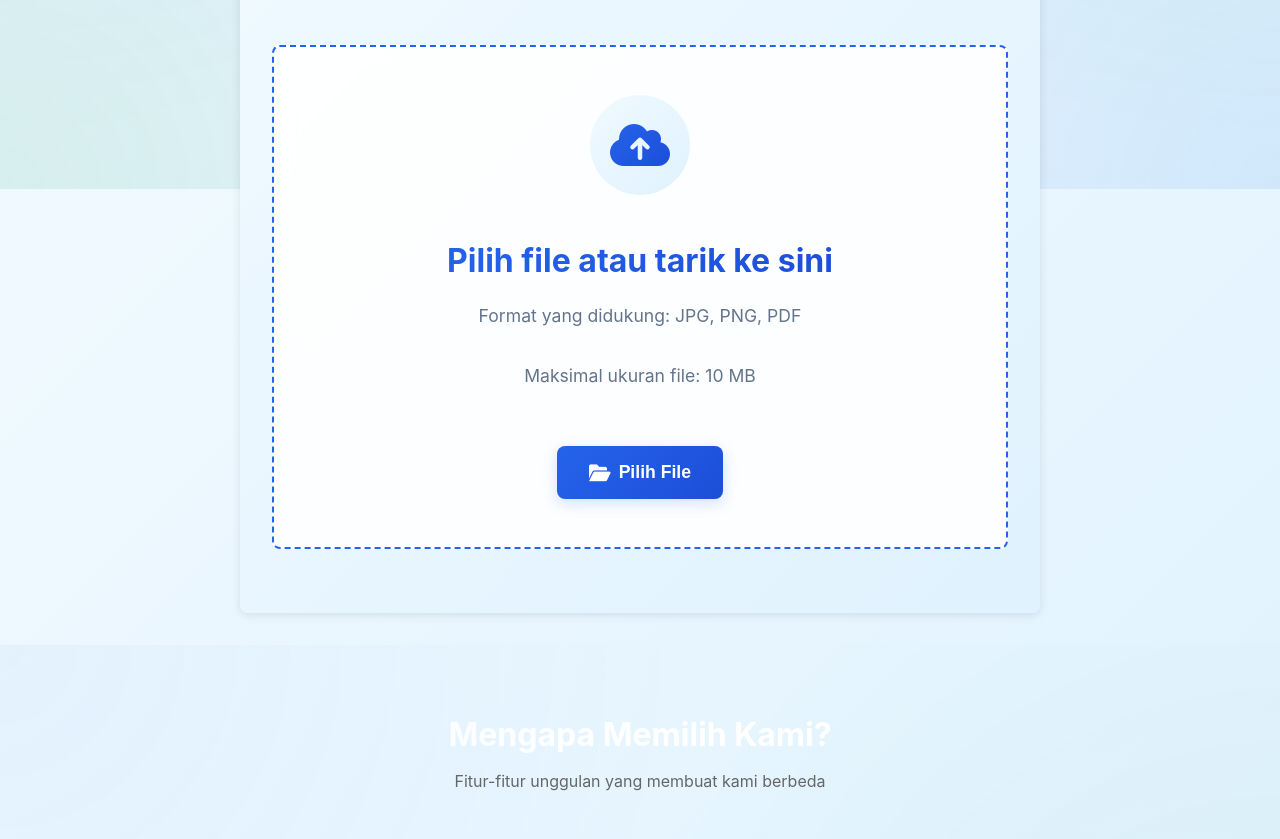
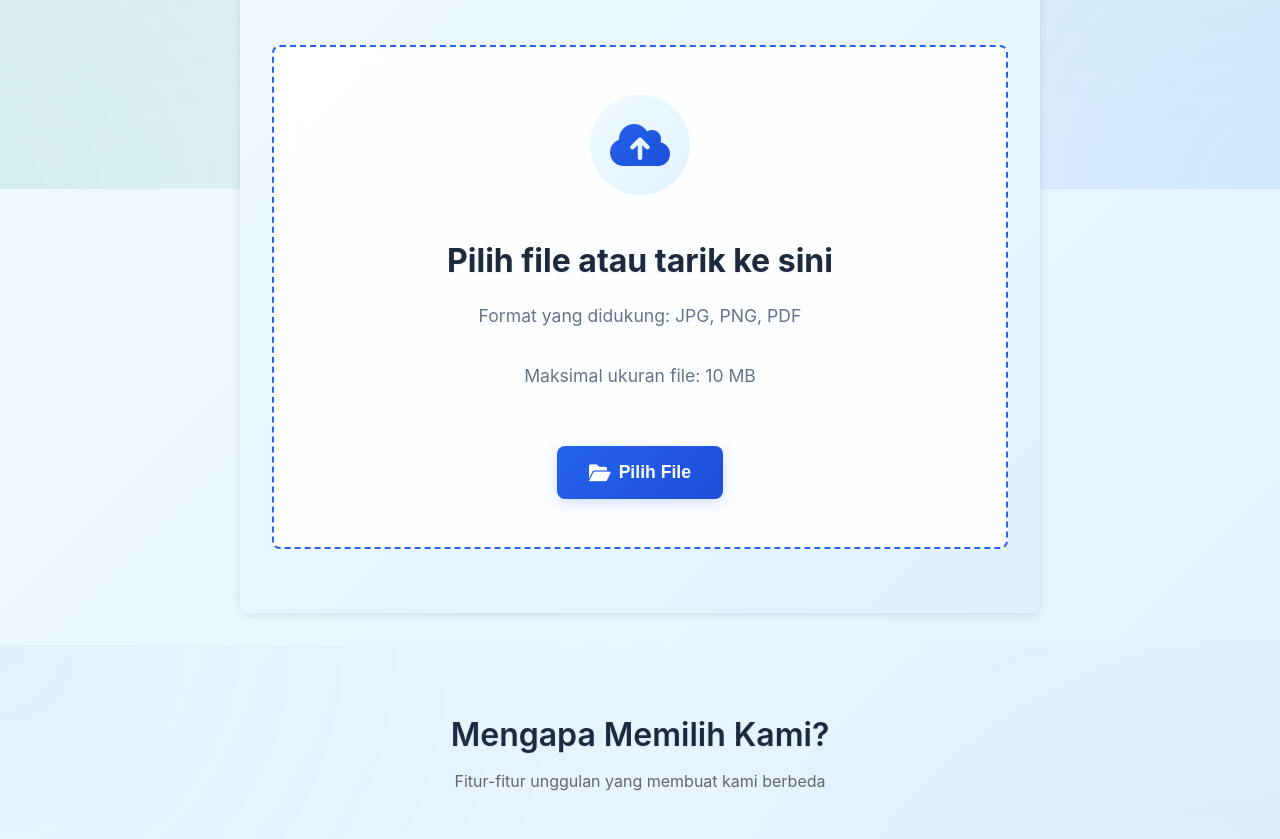
Before and after one commit to kayshallvy/web-compress-kaysha, a plain HTML site: page index.html in a window 1280 px wide. Shown: the part 611-1450 px from the top of the page. Drawn offline with Linux system fonts and the light colour scheme.

Commit message:
Update isi website

```diff
--- a/styles.css
+++ b/styles.css
@@ -329,8 +329,10 @@ nav {
 
 .section-header h2 {
     font-size: 2rem;
-    color: var(--secondary-color);
+    color: var(--primary-color);
+    font-weight: 600;
     margin-bottom: 0.5rem;
+    text-shadow: 0 1px 2px rgba(37, 99, 235, 0.1);
 }
 
 .section-header p {
@@ -394,9 +396,10 @@ nav {
 
 .upload-text h2 {
     font-size: 1.8rem;
-    color: var(--text-color);
+    color: var(--primary-color);
     margin-bottom: 1rem;
     font-weight: 600;
+    text-shadow: 0 1px 2px rgba(37, 99, 235, 0.1);
 }
 
 .upload-text p {
@@ -1452,3 +1455,14 @@ html {
         transform: scaleX(1);
     }
 }
+
+/* Override untuk h2 di dalam section tertentu yang membutuhkan warna berbeda */
+.hero h2,
+.section-header h2,
+.upload-text h2 {
+    color: inherit;
+    background: none;
+    -webkit-background-clip: initial;
+    background-clip: initial;
+    -webkit-text-fill-color: initial;
+}
```
